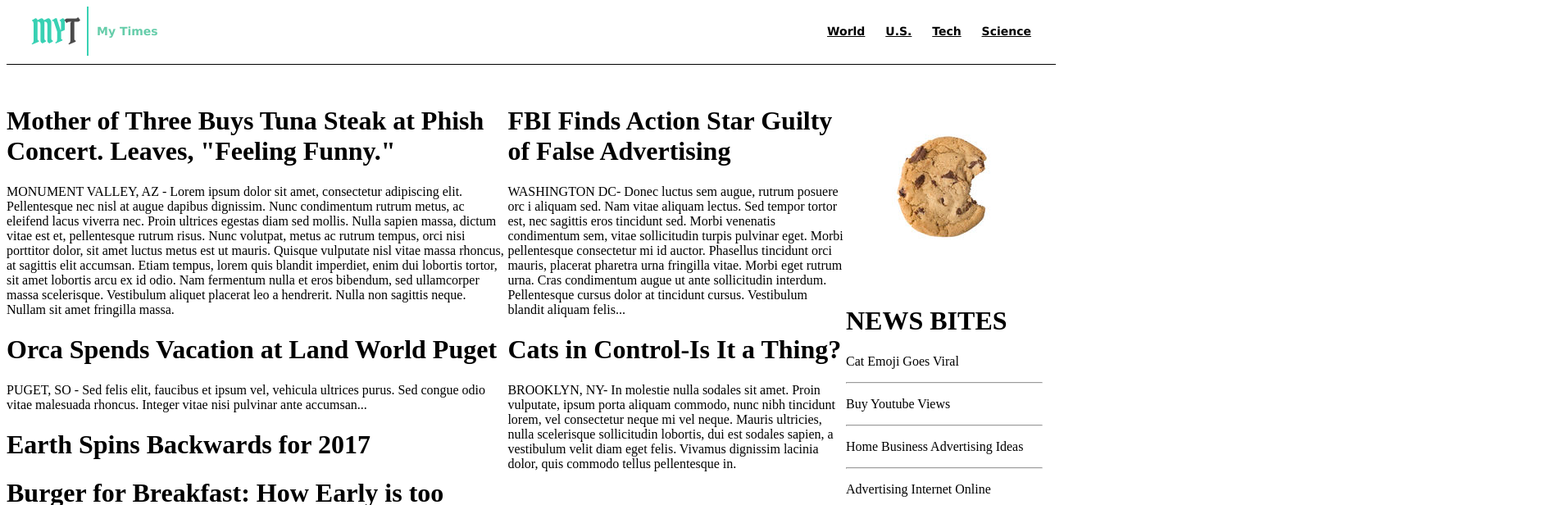
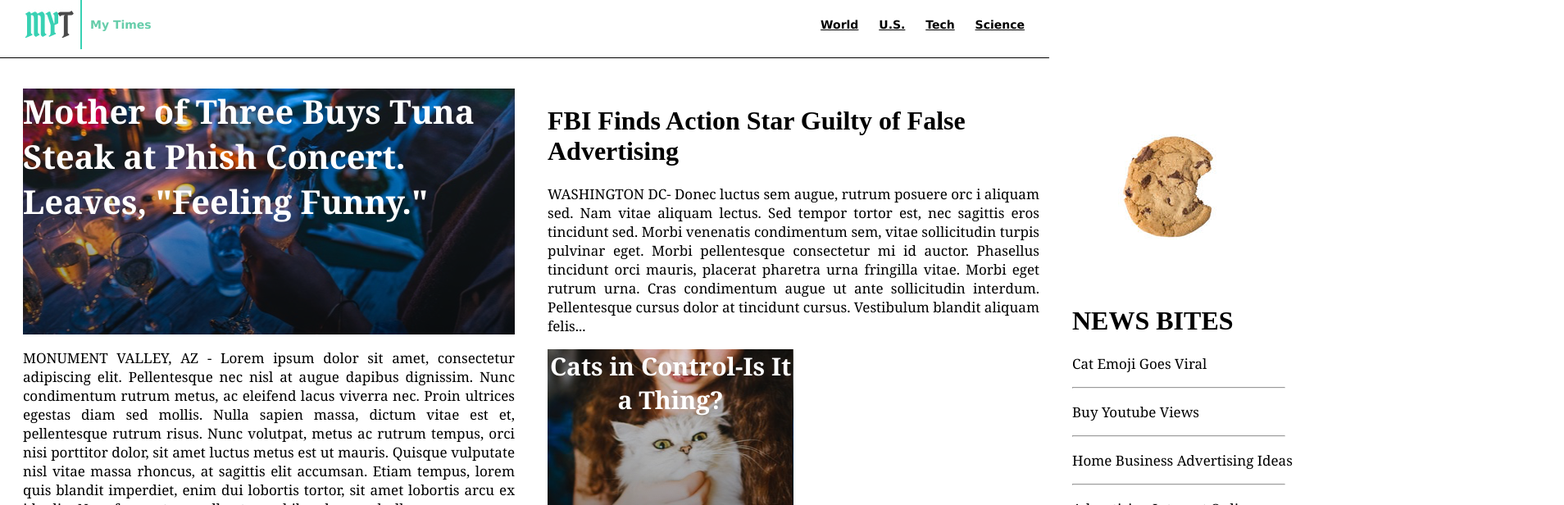
Before and after one commit to dmytroderevetskyi/My-times, a plain HTML site: page index.html in a window 1280 px wide. Shown: the top 616 px of the page at 82% size, 1908 px wide, since content can reach past the window. Drawn offline with Linux system fonts and the light colour scheme; files whose address does not match are found by name.

Commit message:
Version 1.1

```diff
--- a/index.html
+++ b/index.html
@@ -25,10 +25,10 @@
 
     <div class="main_conteiner">
       <div class="large">
-        <div class="paragraph1">
+        <div class="paragraph1_1">
           <h1>Mother of Three Buys Tuna Steak at Phish Concert. Leaves, "Feeling Funny."</h1>
         </div>
-        <div class="paragraph2">
+        <div class="paragraph1_2">
           <p>MONUMENT VALLEY, AZ - Lorem ipsum dolor sit amet, consectetur adipiscing elit.
              Pellentesque nec nisl at augue dapibus dignissim. Nunc condimentum rutrum metus,
              ac eleifend lacus viverra nec. Proin ultrices egestas diam sed mollis. Nulla sapien massa,
@@ -38,32 +38,32 @@
              lobortis arcu ex id odio. Nam fermentum nulla et eros bibendum, sed ullamcorper massa scelerisque.
              Vestibulum aliquet placerat leo a hendrerit. Nulla non sagittis neque. Nullam sit amet fringilla massa.</p>
         </div>
-        <div class="paragraph3">
+        <div class="paragraph1_3">
           <h1>Orca Spends Vacation at Land World Puget</h1>
           <p>PUGET, SO - Sed felis elit, faucibus et ipsum vel,
              vehicula ultrices purus. Sed congue odio vitae malesuada rhoncus.
              Integer vitae nisi pulvinar ante accumsan...</p>
         </div>
-        <div class="paragraph4">
+        <div class="paragraph1_4">
           <h1>Earth Spins Backwards for 2017</h1>
         </div>
-        <div class="paragraph5">
+        <div class="paragraph1_5">
           <h1>Burger for Breakfast: How Early is too Early?</h1>
           <p>Mew York, MY—Interdum et malesuada fames ac ante ipsum
              primis in faucibus. Pellentesque id quam facilisis,
              ultrices ante ut, rutrum enim. Praesent eu nisl erat.</p>
         </div>
-        <div class="paragraph6">
+        <div class="paragraph1_6">
           <h1>Research Shows Cameras Erase Memory</h1>
         </div>
-        <div class="paragraph7">
+        <div class="paragraph1_7">
 
         </div>
 
 
       </div>
       <div class="medium">
-        <div class="paragraph1">
+        <div class="paragraph2_1">
           <h1>FBI Finds Action Star Guilty of False Advertising</h1>
           <p>WASHINGTON DC- Donec luctus sem augue, rutrum posuere orc
             i aliquam sed. Nam vitae aliquam lectus. Sed tempor tortor est,
@@ -74,10 +74,10 @@
             sollicitudin interdum. Pellentesque cursus dolor at tincidunt cursus.
             Vestibulum blandit aliquam felis...</p>
         </div>
-        <div class="paragraph2">
+        <div class="paragraph2_2">
           <h1>Cats in Control-Is It a Thing?</h1>
         </div>
-        <div class="paragraph3">
+        <div class="paragraph2_3">
           <p>BROOKLYN, NY- In molestie nulla sodales sit amet. Proin vulputate,
              ipsum porta aliquam commodo, nunc nibh tincidunt lorem, vel consectetur
              neque mi vel neque. Mauris ultricies, nulla scelerisque sollicitudin
@@ -88,10 +88,10 @@
 
       </div>
       <div class="small">
-        <div class="paragraph1">
+        <div class="paragraph3_1">
           <img src="./resources/photos/img-news-bite.png" alt="cookie">
         </div>
-        <div class="paragraph2">
+        <div class="paragraph3_2">
           <h1>NEWS BITES</h1>
           <p>Cat Emoji Goes Viral</p>
           <hr>
@@ -106,7 +106,7 @@
           <p>Finally a Top Secret Way You Can</p>
           <hr>
         </div>
-        <div class="paragraph3">
+        <div class="paragraph3_3">
 
         </div>
 
--- a/resources/css/style.css
+++ b/resources/css/style.css
@@ -1,14 +1,23 @@
 .position{
+  left: 0;
+  right: 0;
+  top: 0;
+  bottom: 0;
   position: fixed;
   width: 100%;
-  z-index: 2;
-  background-color: white;
+  z-index: 5;
+
+
 }
 
  header{
+  left: 0;
+  right: 0;
+  top: 0;
+  bottom: 0;
   justify-content: space-between;
   align-items: center;
-  padding: 0px 30px;
+  padding: 0px 30px 0px 30px;
   font-family: Verdana;
   font-size: 14px;
   font-weight: bold;
@@ -20,22 +29,15 @@
   border-left: 1px;
   border-right: 1px;
   padding-bottom: 10px;
-
-
-
+  background-color: white;
 }
 nav{
   display: inline-block;
   }
-nav .first{
+nav .first, nav .second, nav .third{
   margin-right: 20px;
 }
-nav .second{
-  margin-right: 20px;
-}
-nav .third{
-  margin-right: 20px;
-}
+
 .logo{
   color: MediumAquamarine;
   display: flex;
@@ -49,7 +51,8 @@ nav .third{
   top:100px;
   display: flex;
   position: relative;
-  z-index: 1;
+  z-index: 2;
+
 
 
 }
@@ -57,7 +60,11 @@ nav .third{
 .main_conteiner.large{
   width: 630px;
   display: flex;
+
+
 }
+
+
 .main_conteiner.medium{
   width:300px;
   display: flex;
@@ -66,3 +73,95 @@ nav .third{
   width:240px;
   display: flex;
 }
+
+.paragraph1_1{
+  display: flex;
+  background-image: url('F:/Projects/My_times/resources/photos/img-story-main.png');
+  width: 600px;
+  height: 300px;
+
+}
+.paragraph1_1 h1{
+  font-family: Georgia;
+  font-weight: bold;
+  color: white;
+  font-size: 40px;
+  width: 600px;
+  margin-top: 0;
+}
+.paragraph1_4{
+  display: flex;
+  background-image: url('F:/Projects/My_times/resources/photos/img-story-2.png');
+  width: 300px;
+  height: 300px;
+
+}
+.paragraph1_4 h1{
+  text-align: center;
+  font-family: Georgia;
+  font-weight: bold;
+  font-size: 30px;
+  color: white;
+  margin: auto;
+  margin-top: 0;
+
+}
+.paragraph1_6{
+  display: flex;
+  background-image: url('F:/Projects/My_times/resources/photos/img-story-3.png');
+  width: 300px;
+  height: 300px;
+}
+.paragraph1_6 h1{
+  text-align: center;
+  font-family: Georgia;
+  font-weight: bold;
+  font-size: 30px;
+  color: white;
+  margin-top: 0px;
+  margin-right: 10px;
+  margin-left: 10px;
+
+}
+.paragraph2_2{
+  display: flex;
+  background-image: url('F:/Projects/My_times/resources/photos/img-story-1.png');
+  width: 300px;
+  height: 300px;
+
+}
+.paragraph2_2 h1{
+  text-align: center;
+  font-family: Georgia;
+  font-weight: bold;
+  font-size: 30px;
+  color: white;
+  margin-top: 0px;
+
+
+}
+p{
+  font-family: Georgia;
+  font-size: 17px;
+  color: black;
+  text-align: justify;
+  width: 600px;
+}
+.large, .medium, .small{
+  margin: 0px 20px 10px 20px;
+}
+.paragraph3_2{
+  width: 260px;
+}
+
+.paragraph1_3 p,.paragraph1_3 h1{
+  width: 300px;
+
+}
+.paragraph1_5 p,.paragraph1_5 h1{
+  width: 300px;
+
+}
+.paragraph1_3, .paragraph1_4{
+  align-self: flex-start;
+}
```
